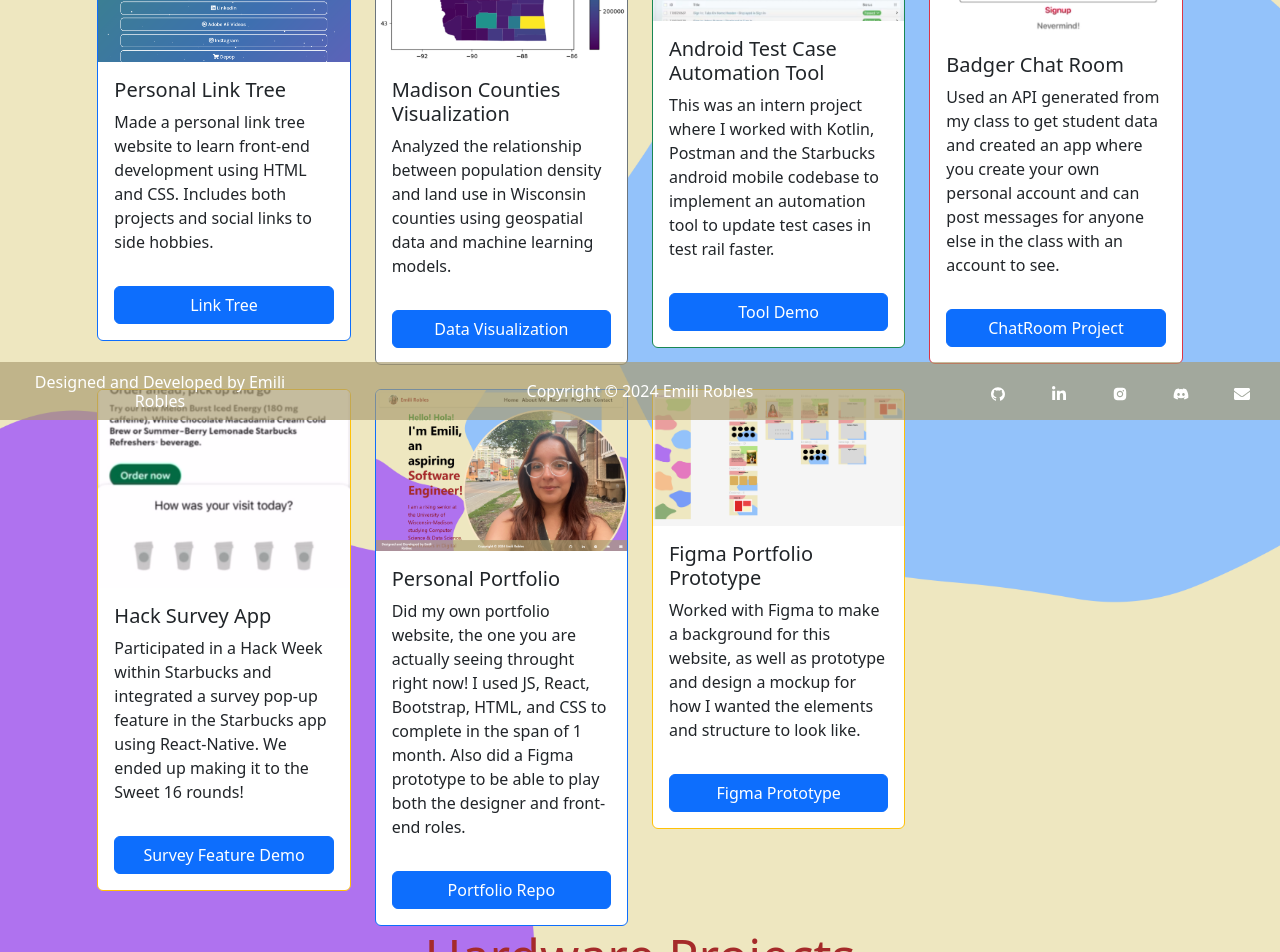
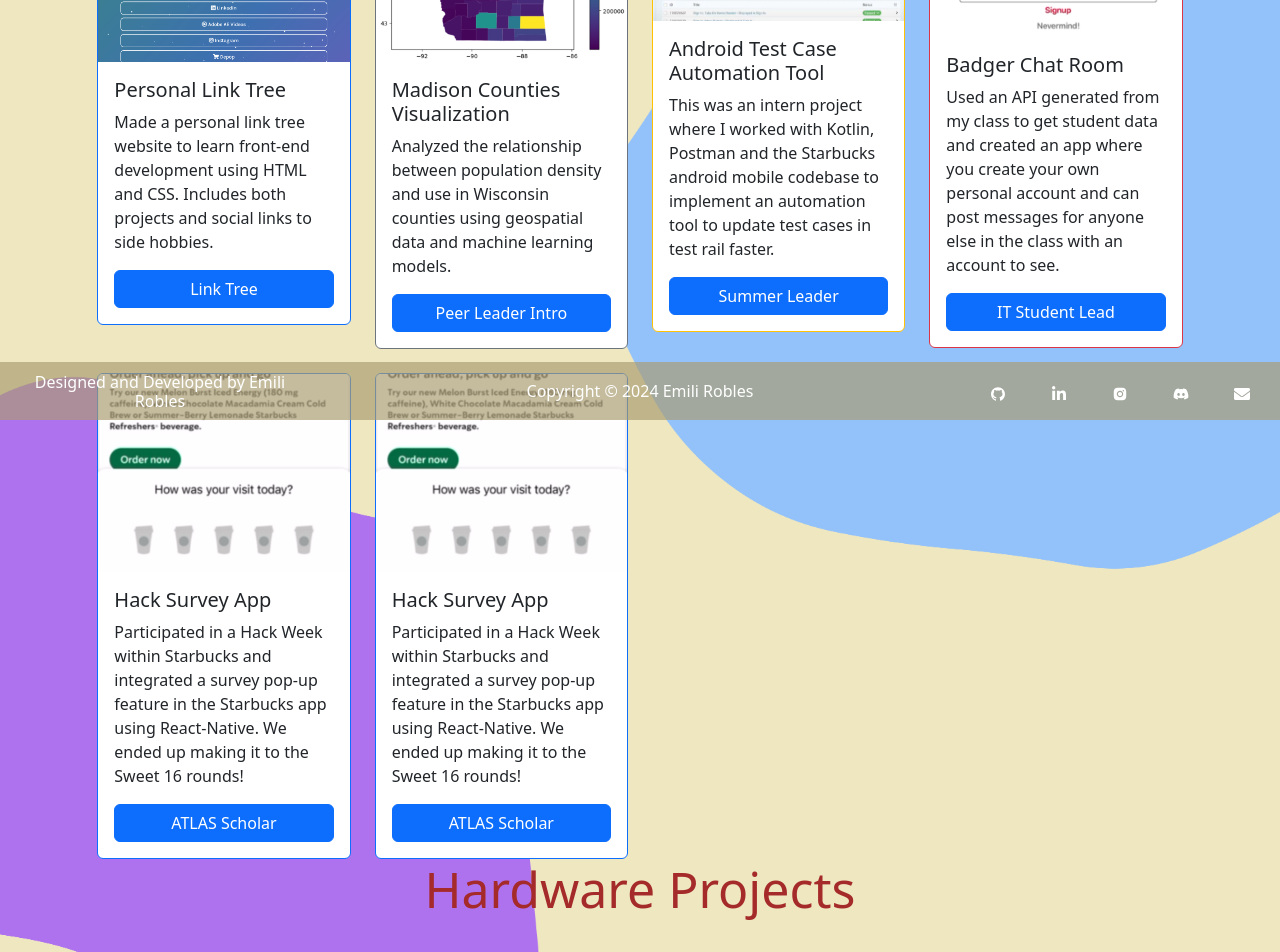
Before and after one commit to ekassz/PersonalPortfolioWebsite, a React (Create React App) app: page /projects in a window 1280 px wide. Shown: the part 380-1332 px from the top of the page. Built offline with nearby package versions, Linux system fonts and the light colour scheme.

Commit message:
Update ProjectCards.jsx

```diff
--- a/src/Components/ProjectsCards/ProjectCards.jsx
+++ b/src/Components/ProjectsCards/ProjectCards.jsx
@@ -5,134 +5,124 @@
 import TestRail from '../../Assets/TestRail.png';
 import BadgerChat from '../../Assets/BadgerChat.png';
 import Survey from '../../Assets/Survey.png';
-import Portfolio from "../../Assets/Portfolio.png";
-import Figma from "../../Assets/figma.png";
+import {
+  MDBCard,
+  MDBCardBody,
+  MDBCardImage,
+  MDBCardTitle,
+  MDBCardText,
+  MDBBtn
+} from 'mdb-react-ui-kit';
 import './Projects.css';
 
 function ProjectCards() {
   return (
-    <Container className='title'>
+    <section id="aboutme">
+      <Container className="title">
       <h2 className='text-center'>Software Projects</h2>
-    <Row className="row-equal-height g-4">
-    <Col xs={6} md={4} lg={3}> {/*xs - 2 cards, md - 3, lg -4*/}
-
-    <Card className="project-card" border="primary" style={{ width: '100%' }}>
-      <Card.Img variant="top" src={LinkTreeEmili}/>
-      <Card.Body>
-        <Card.Title>Personal Link Tree</Card.Title>
-        <Card.Text>
+            <Row className='row-equal-height g-4'>
+            <Col xs={12} md={4} lg={3}>
+            <MDBCard className="project-card" border="primary" style={{ width: 'auto'}}>
+                <MDBCardImage
+                src={LinkTreeEmili}
+                position="top"
+                alt="Wiscience"/>
+                <MDBCardBody>
+                    <MDBCardTitle>Personal Link Tree</MDBCardTitle>
+                    <MDBCardText>
                       Made a personal link tree website to learn front-end development using HTML and CSS. Includes both projects and social links to side hobbies.
-        </Card.Text>
-      </Card.Body>
-      <Card.Body>
-        <Button href="https://sage-stardust-ee1f32.netlify.app/">Link Tree</Button>
-        </Card.Body>
-    </Card>
+                      </MDBCardText>
+                    <MDBBtn tag="a" href="" className="stretched-link">Link Tree</MDBBtn>
+                </MDBCardBody>
+            </MDBCard>
             </Col>
 
-    <Col xs={6} md={4} lg={3}> {/*xs - 2 cards, md - 3, lg -4*/}
-
-    <Card className="project-card" border="secondary" style={{ width: '100%' }}>
-      <Card.Img variant="top" src={MadisonVisual}/>
-      <Card.Body>
-        <Card.Title>Madison Counties Visualization</Card.Title>
-        <Card.Text>
-          Analyzed the relationship between population density and land use in Wisconsin counties using geospatial data and machine learning models.
-        </Card.Text>
-      </Card.Body>
-      <Card.Body>
-        <Button href="https://github.com/ekassz/MadisonVisualization">Data Visualization</Button>
-        </Card.Body>
-    </Card>
+            <Col xs={12} md={4} lg={3}> {/*xs - 2 cards, md - 3, lg -4*/}
+            <MDBCard className="project-card" border="secondary" style={{ width: '100%'}}>
+                <MDBCardImage
+                src={MadisonVisual}
+                position="top"
+                alt="LSAmbassador"/>
+                <MDBCardBody>
+                    <MDBCardTitle>Madison Counties Visualization</MDBCardTitle>
+                    <MDBCardText>
+                        Analyzed the relationship between population density and use in Wisconsin counties using geospatial data and machine learning models.
+                    </MDBCardText>
+                    <MDBBtn tag="a" href="https://github.com/ekassz/MadisonVisualization" className="stretched-link">Peer Leader Intro</MDBBtn>
+                </MDBCardBody>
+            </MDBCard>
             </Col>
 
-    <Col xs={6} md={4} lg={3}> {/*xs - 2 cards, md - 3, lg -4*/}
-
-    <Card className="project-card" border="success" style={{ width: '100%' }}>
-      <Card.Img variant="top" src={TestRail}/>
-      <Card.Body>
-        <Card.Title>Android Test Case Automation Tool</Card.Title>
-        <Card.Text>
+            <Col xs={12} md={4} lg={3}> {/*xs - 2 cards, md - 3, lg -4*/}
+            <MDBCard className="project-card" border="warning" style={{ width: '100%'}}>
+                <MDBCardImage
+                src={TestRail}
+                position="top"
+                alt="RTCLeader"/>
+                <MDBCardBody>
+                    <MDBCardTitle>Android Test Case Automation Tool</MDBCardTitle>
+                    <MDBCardText>
                       This was an intern project where I worked with Kotlin, Postman and the Starbucks android mobile codebase to implement an automation tool to update test cases in test rail faster.
-           </Card.Text>
-      </Card.Body>
-      <Card.Body>
-        <Button href="https://drive.google.com/file/d/1YbILVpz5NGgpzPRSIDV9NTcj_6AwlbKc/view?usp=sharing">Tool Demo</Button>
-        </Card.Body>
-    </Card>
+                      </MDBCardText>
+                    <MDBBtn tag="a" href="https://drive.google.com/file/d/1YbILVpz5NGgpzPRSIDV9NTcj_6AwlbKc/view?usp=sharing" className="stretched-link">Summer Leader</MDBBtn>
+                </MDBCardBody>
+            </MDBCard>
             </Col>
 
-    <Col xs={6} md={4} lg={3}> {/*xs - 2 cards, md - 3, lg -4*/}
-
-    <Card className="project-card" border='danger' style={{ width: '100%' }}>
-      <Card.Img variant="top" src={BadgerChat}/>
-      <Card.Body>
-        <Card.Title>Badger Chat Room</Card.Title>
-        <Card.Text>
+            <Col xs={12} md={4} lg={3}> {/*xs - 2 cards, md - 3, lg -4*/}
+            <MDBCard className="project-card" border="danger" style={{ width: '100%'}}>
+                <MDBCardImage
+                src={BadgerChat}
+                position="top"
+                alt="MeritIT"/>
+                <MDBCardBody>
+                    <MDBCardTitle>Badger Chat Room</MDBCardTitle>
+                    <MDBCardText>
                       Used an API generated from my class to get student data and created an app where you create your own personal account and can post messages for anyone else in the class with an account to see.
-        </Card.Text>
-      </Card.Body>
-      <Card.Body>
-        <Button href="https://github.com/ekassz/BadgerBook/tree/main">ChatRoom Project</Button>
-        </Card.Body>
-    </Card>
+                    </MDBCardText>
+                    <MDBBtn tag="a" href="https://github.com/ekassz/BadgerBook/tree/main" className="stretched-link">IT Student Lead</MDBBtn>
+                </MDBCardBody>
+            </MDBCard>
             </Col>
 
-     <Col xs={6} md={4} lg={3}> {/*xs - 2 cards, md - 3, lg -4*/}
-
-    <Card className="project-card" border='warning' style={{ width: '100%' }}>
-      <Card.Img variant="top" src={Survey}/>
-      <Card.Body>
-        <Card.Title>Hack Survey App</Card.Title>
-        <Card.Text>
+            <Col xs={12} md={4} lg={3}> {/*xs - 2 cards, md - 3, lg -4*/}
+            <MDBCard className="project-card" border="primary" style={{ width: '100%'}}>
+                <MDBCardImage
+                src={Survey}
+                position="top"
+                alt="MeritIT"/>
+                <MDBCardBody>
+                    <MDBCardTitle>Hack Survey App</MDBCardTitle>
+                    <MDBCardText>
                       Participated in a Hack Week within Starbucks and integrated a survey pop-up feature in the Starbucks app using React-Native. We ended up making it to the Sweet 16 rounds!
-        </Card.Text>
-      </Card.Body>
-      <Card.Body>
-        <Button href="https://github.com/ekassz/SurveyInApp/tree/main">Survey Feature Demo</Button>
-        </Card.Body>
-    </Card>
+                      </MDBCardText>
+                    <MDBBtn tag="a" href="https://atlasfellows.org/fellow/emili-robles/" className="stretched-link">ATLAS Scholar</MDBBtn>
+                </MDBCardBody>
+            </MDBCard>
             </Col>
 
-      <Col xs={6} md={4} lg={3}> {/*xs - 2 cards, md - 3, lg -4*/}
-
-    <Card className="project-card" border='primary' style={{ width: '100%' }}>
-      <Card.Img variant="top" src={Portfolio}/>
-      <Card.Body>
-        <Card.Title>Personal Portfolio</Card.Title>
-        <Card.Text>
-          Did my own portfolio website, the one you are actually seeing throught right now! I used JS, React, Bootstrap, HTML, and CSS to complete in the span of 1 month. Also did a Figma prototype to be able to play both the designer and front-end roles.
-         </Card.Text>
-      </Card.Body>
-      <Card.Body>
-        <Button href="https://github.com/ekassz/PersonalPortfolioWebsite/tree/main">Portfolio Repo</Button>
-        </Card.Body>
-    </Card>
-    </Col>
-
-    <Col xs={6} md={4} lg={3}> {/*xs - 2 cards, md - 3, lg -4*/}
-
-    <Card className="project-card" border='warning' style={{ width: '100%' }}>
-      <Card.Img variant="top" src={Figma}/>
-      <Card.Body>
-        <Card.Title>Figma Portfolio Prototype</Card.Title>
-        <Card.Text>
-          Worked with Figma to make a background for this website, as well as prototype and design a mockup for how I wanted the elements and structure to look like.
-          </Card.Text>
-      </Card.Body>
-      <Card.Body>
-        <Button href="https://www.figma.com/proto/hCeTSltuBDuIdWrqXPQVHD/Portfolio?node-id=0-1&t=d6f0Cf876Y8M6wp8-1">Figma Prototype</Button>
-        </Card.Body>
-    </Card>
+            <Col xs={12} md={4} lg={3}> {/*xs - 2 cards, md - 3, lg -4*/}
+            <MDBCard className="project-card" border="primary" style={{ width: '100%'}}>
+                <MDBCardImage
+                src={Survey}
+                position="top"
+                alt="MeritIT"/>
+                <MDBCardBody>
+                    <MDBCardTitle>Hack Survey App</MDBCardTitle>
+                    <MDBCardText>
+                      Participated in a Hack Week within Starbucks and integrated a survey pop-up feature in the Starbucks app using React-Native. We ended up making it to the Sweet 16 rounds!
+                      </MDBCardText>
+                    <MDBBtn tag="a" href="https://atlasfellows.org/fellow/emili-robles/" className="stretched-link">ATLAS Scholar</MDBBtn>
+                </MDBCardBody>
+            </MDBCard>
             </Col>
 
             </Row>
-
         </Container>
 
 
-
-  );
+     </section>
+    )
 }
 
 export default ProjectCards;
```
Lines whose indentation alone changed are shown as unchanged.
